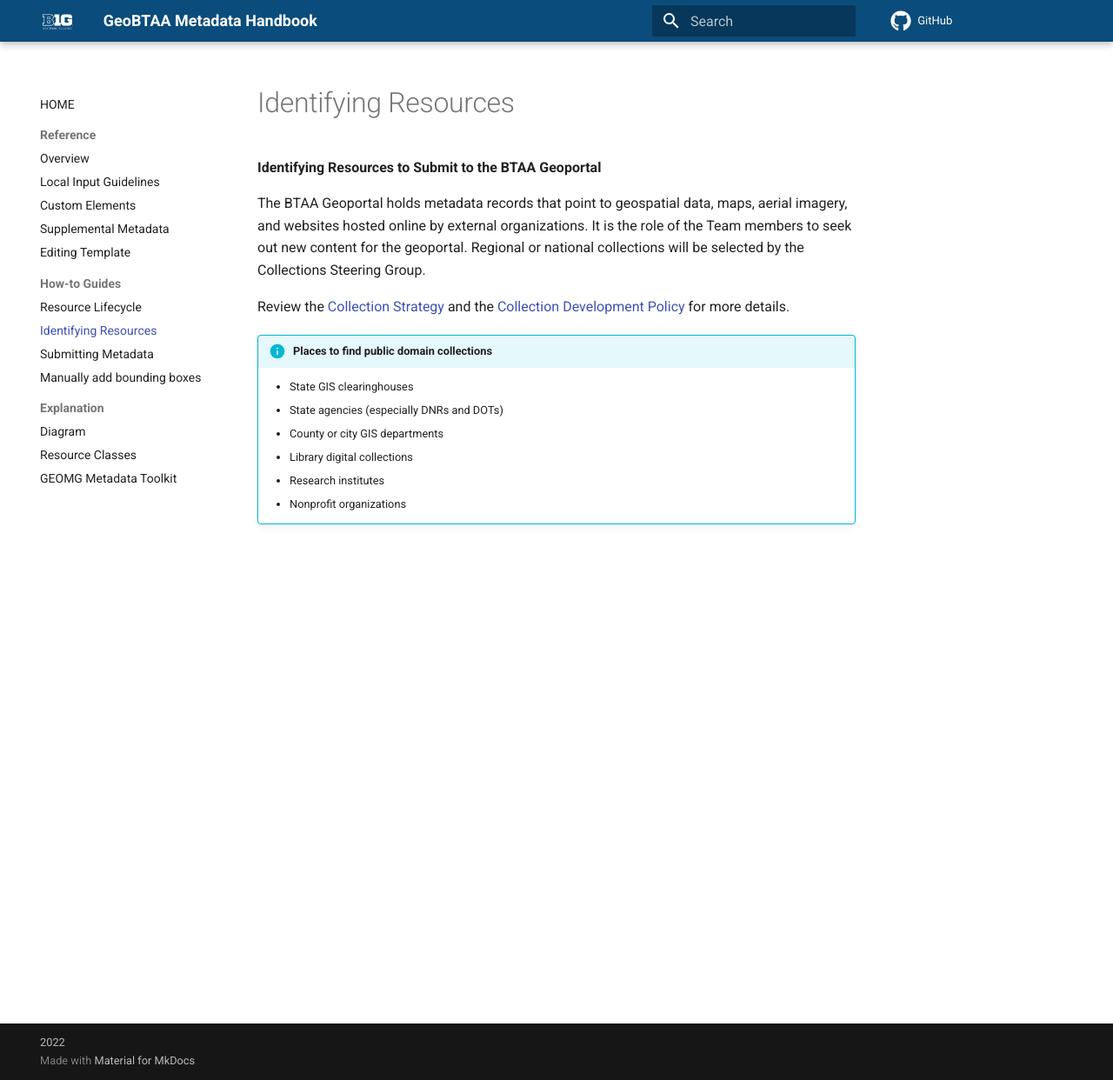
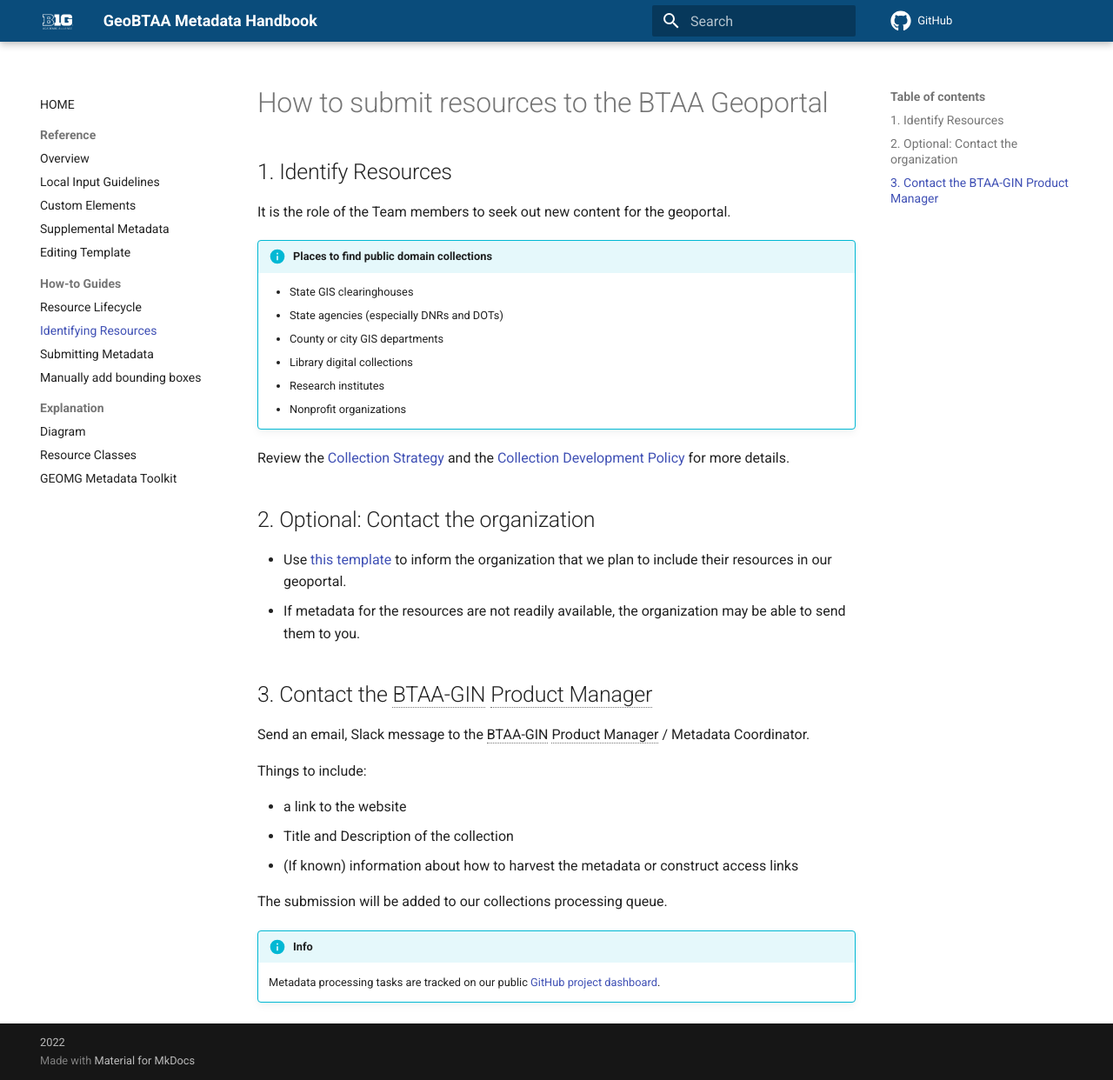
Before and after one commit to geobtaa/metadata, an MkDocs documentation site: the page built from docs/identify.md, in a window 1280 px wide and 1242 px high. Shown: the whole window at 87% size. Built offline with MkDocs 1.6.1 and Material for MkDocs 9.7.7, drawn with Linux system fonts in a browser that asks for light colours; comment, search, counter and statistics services are not loaded.

Commit message:
new things

```diff
--- a/docs/identify.md
+++ b/docs/identify.md
@@ -1,9 +1,8 @@
-**Identifying Resources to Submit to the BTAA Geoportal**
+# How to submit resources to the BTAA Geoportal
 
-The BTAA Geoportal holds metadata records that point to geospatial data, maps, aerial imagery, and websites hosted online by external organizations. It is the role of the Team members to seek out new content for the geoportal. Regional or national collections will be selected by the Collections Steering Group.
+## 1. Identify Resources
 
-Review the [Collection Strategy](https://docs.google.com/document/d/1aRjH36dM76G_LCIUGJo1cIl4IGBizvA-Qncp39_DMic/edit?usp=sharing) and the [Collection Development Policy](https://docs.google.com/document/u/1/d/e/2PACX-1vSdSB7F_ZMDUppmkK-szsCBgPg5KBOr9mDpYsaOyqUx0lGghPVYJKfaZq5S46dVGZ_zB5EsyJLOZayN/pub) for more details.
-
+It is the role of the Team members to seek out new content for the geoportal.
 
 !!! info "Places to find public domain collections"
 
@@ -13,3 +12,26 @@
     - Library digital collections
     - Research institutes
     - Nonprofit organizations
+
+Review the [Collection Strategy](https://docs.google.com/document/d/1aRjH36dM76G_LCIUGJo1cIl4IGBizvA-Qncp39_DMic/edit?usp=sharing) and the [Collection Development Policy](https://docs.google.com/document/u/1/d/e/2PACX-1vSdSB7F_ZMDUppmkK-szsCBgPg5KBOr9mDpYsaOyqUx0lGghPVYJKfaZq5S46dVGZ_zB5EsyJLOZayN/pub) for more details.
+
+## 2. Optional: Contact the organization
+
+- Use [this template](https://docs.google.com/document/d/1xqYbutgsrH5UTjKC9m5oBagIgk-8sSCpbYiZ5-tlZr8/edit?usp=sharing) to inform the organization that we plan to include their resources in our geoportal.
+- If metadata for the resources are not readily available, the organization may be able to send them to you.
+
+## 3. Contact the BTAA-GIN Product Manager
+
+Send an email, Slack message to the BTAA-GIN Product Manager / Metadata Coordinator.
+
+Things to include:
+
+- a link to the website
+- Title and Description of the collection
+- (If known) information about how to harvest the metadata or construct access links
+
+The submission will be added to our collections processing queue.
+
+!!! info
+
+	Metadata processing tasks are tracked on our public [GitHub project dashboard](https://github.com/orgs/geobtaa/projects/4).
```
Also changed, not shown: includes/abbreviations.md (+2 -0 lines).
